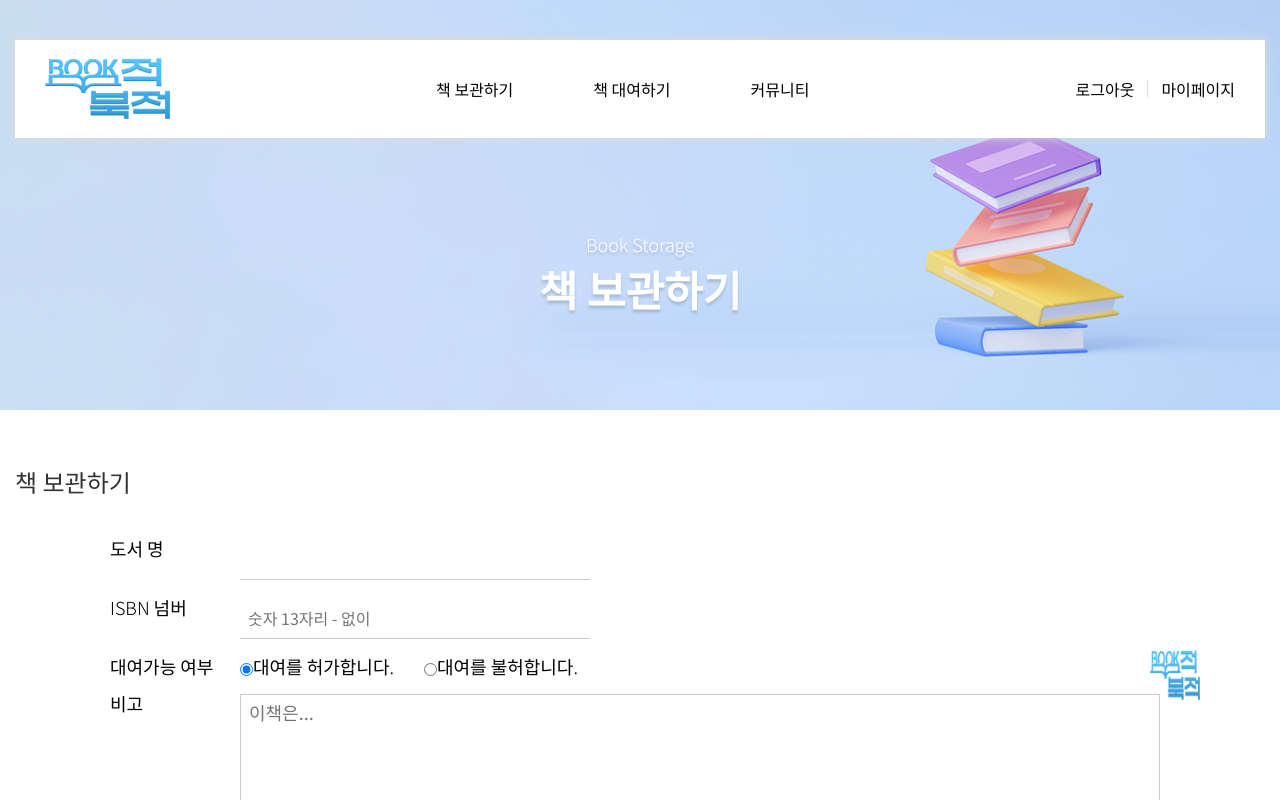
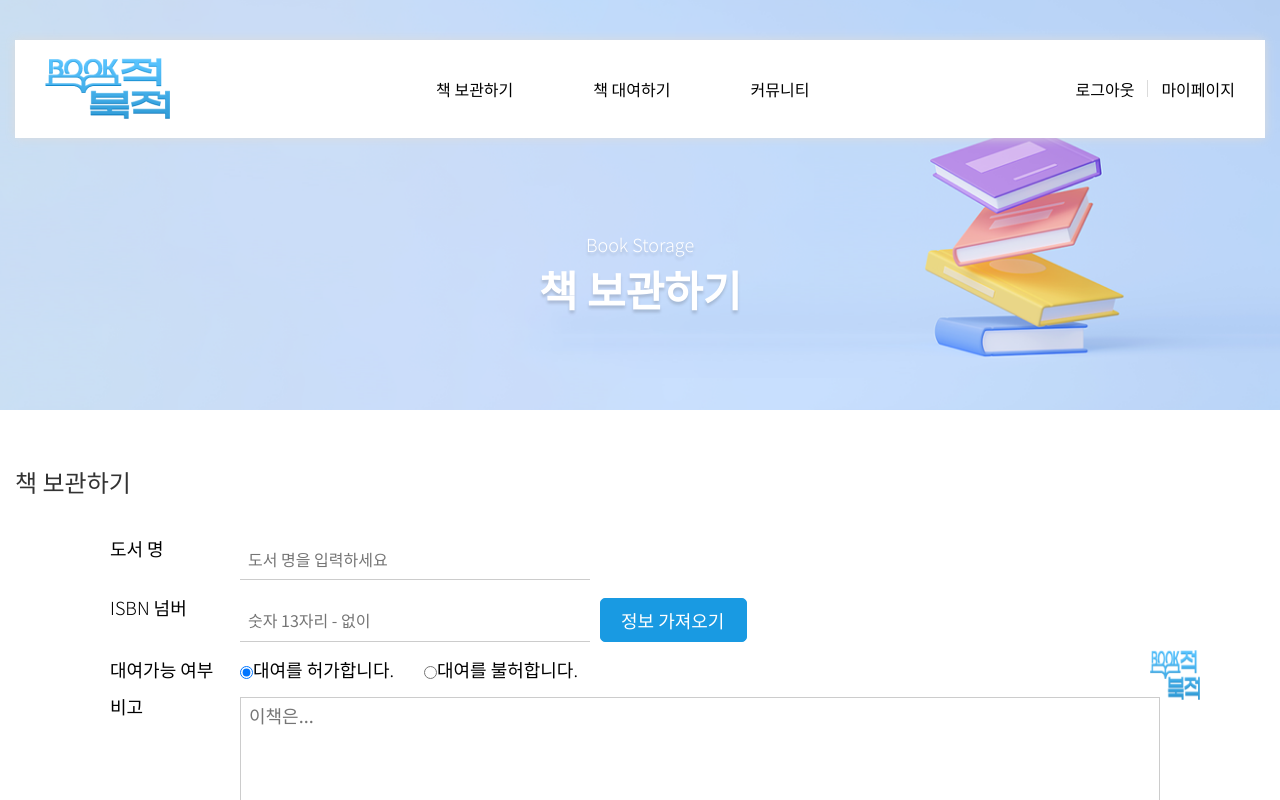
Before and after one commit to hdg4132/bookcrowd_pubilc, a React (Create React App) app in the folder src/main/frontend/: page /register in a window 1280 px wide. Shown: the top 800 px of the page. Built offline with nearby package versions, Linux system fonts and the light colour scheme; sample sign-in values are in the browser's storage.

Commit message:
2024-08-13 유저보관 신청에서도 버튼으로 책이름 가져오는 기능구현

```diff
--- a/src/main/frontend/src/assets/css/style.css
+++ b/src/main/frontend/src/assets/css/style.css
@@ -236,6 +236,15 @@ body {
 .book-keeping-register-container-flex5 {
   display: flex;
 }
+.book-keeping-register-container input[type="text"].highlight {
+  border: none;
+  border-bottom: 1px solid red;
+}
+
+.book-keeping-register-container-flex1 .btn_write{
+  width: 147px;
+  margin-left: 10px;
+}
 .book-keeping-register-container-flex2 label {
   margin-right: 20px;
   font-size: 18px;
--- a/src/main/frontend/src/component/BookKeeping/KeepingRegister.js
+++ b/src/main/frontend/src/component/BookKeeping/KeepingRegister.js
@@ -16,6 +16,8 @@ export default function KeepingRegister() {
   });
   const [isValid, setIsValid] = useState(true);
   const [userData, setUserData] = useState(null);
+  const [highlightBookName, setHighlightBookName] = useState(false);
+  const [errorMessage, setErrorMessage] = useState("");
 
   const navigate = useNavigate();
 
@@ -24,9 +26,9 @@ useEffect(() => {
     if (storedUserData) {
       setUserData(JSON.parse(storedUserData));
     } else {
-    navigate("/login")
+      navigate("/login");
     }
-}, [navigate])
+  }, [navigate]);
 
   // const userId = JSON.parse(sessionStorage.getItem("userData")).userId;
 
@@ -40,7 +42,7 @@ useEffect(() => {
     } else if (name !== "isbn") {
       setFormData({
         ...formData,
-        [name]: type === "checkbox" ? checked : value
+        [name]: type === "checkbox" ? checked : value,
       });
     }
   };
@@ -49,7 +51,7 @@ useEffect(() => {
     e.preventDefault();
     if (formData.isbn.length !== 13) {
       setIsValid(false);
-      alert("ISBN 13자리를 모두 입력해주세요")
+      alert("ISBN 13자리를 모두 입력해주세요");
       return;
     }
     const requestData = {
@@ -66,6 +68,33 @@ useEffect(() => {
       .catch((error) => {
         console.error("Error submitting keeping request:", error);
       });
+  };
+
+  const fetchBookData = async () => {
+    if (formData.isbn) {
+      try {
+        const response = await axios.get(
+          `/api/books/fetchBookData?isbn=${formData.isbn}`
+        );
+        if (response.data) {
+          setFormData({
+            ...formData,
+            bookName: response.data.bookName,
+          });
+          setHighlightBookName(false);
+          setErrorMessage("");
+        } else {
+          setErrorMessage(
+            "ISBN에 맞는 책을 찾을수 없습니다. 수기로 작성 부탁드립니다"
+          );
+          setHighlightBookName(true);
+        }
+      } catch (error) {
+        console.error("Error fetching book data:", error);
+        setErrorMessage("책 데이터를 불러오는 중 오류가 발생했습니다.");
+        setHighlightBookName(true);
+      }
+    }
   };
 
   return (
@@ -87,6 +116,8 @@ useEffect(() => {
               value={formData.bookName}
               onChange={handleChange}
               required
+              className={highlightBookName ? "highlight" : ""}
+              placeholder={highlightBookName ? "데이터가 없습니다. 수기로 작성부탁드려요" : "도서 명을 입력하세요"}
             />
           </div>
           <div className="book-keeping-register-container-flex1">
@@ -103,6 +134,9 @@ useEffect(() => {
               onChange={handleChange}
               required
             />
+            <button className="btn_write" type="button" onClick={fetchBookData}>
+              정보 가져오기
+            </button>
           </div>
           <div className="book-keeping-register-container-flex2">
             <span>대여가능 여부</span>
```
Lines whose indentation alone changed are shown as unchanged.
